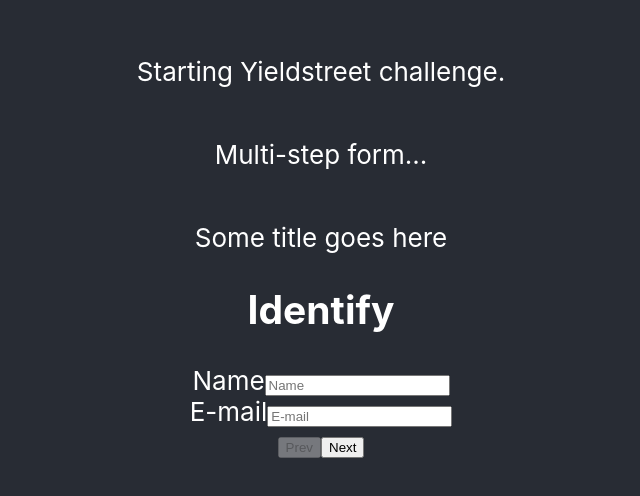
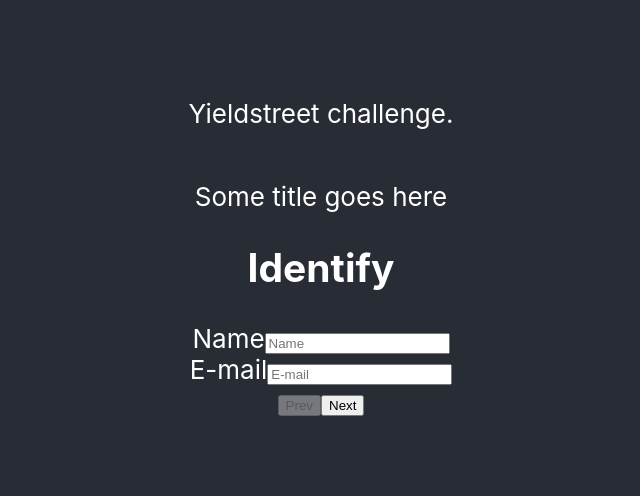
Before and after one commit to FernandoFrichenbruder/multi-step-survey, a React (Create React App) app: page / in a window 1280 px wide. Shown: the part 156-652 px from the top of the page, without its empty margins (319-959 px from the left). Built offline with nearby package versions, Linux system fonts and the light colour scheme.

Commit message:
Remove unnecessary text

```diff
--- a/src/App.js
+++ b/src/App.js
@@ -5,17 +5,10 @@
   return (
     <div className="App">
       <header className="App-header">
-
         <p>
-          Starting Yieldstreet challenge.
+          Yieldstreet challenge.
         </p>
-
-        <p>
-          Multi-step form...
-        </p>
-
         <Form />
-
       </header>
     </div>
   );
```
